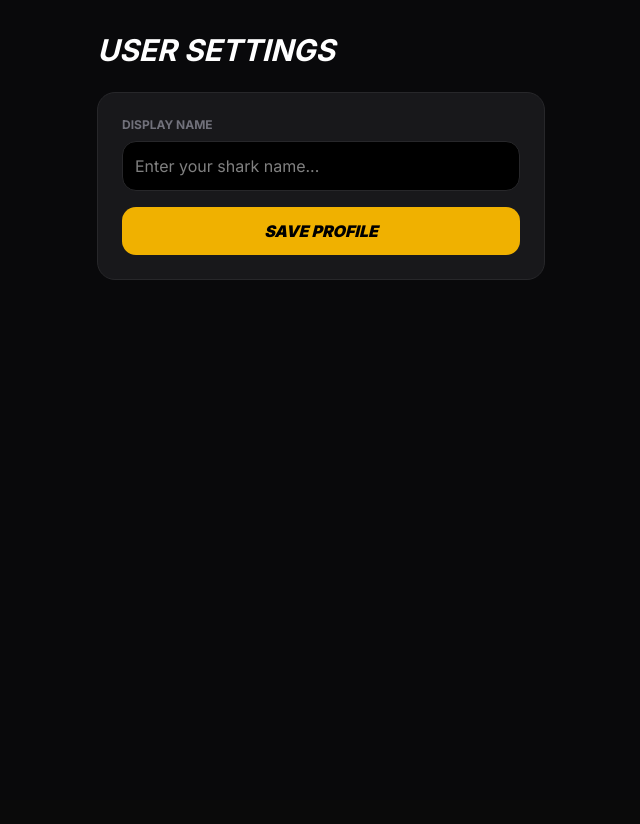
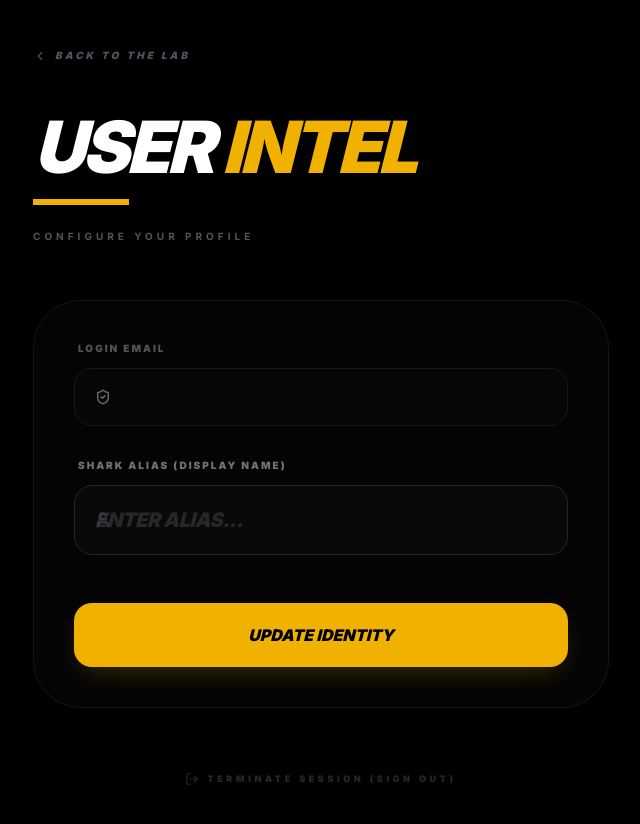
Before and after one commit to J-Souffle/PokahHomeGameApp, a Next.js app: page /dashboard/settings in a window 1280 px wide. Shown: the top 824 px of the page, without its empty margins (319-959 px from the left). Before the commit the page ends 800 px from the top, so only its background shows below. Built offline with nearby package versions, Linux system fonts and the light colour scheme; no server answers.

Commit message:
updated middleware and dashboard to have role based permissions

```diff
--- a/app/dashboard/session/[id]/page.tsx
+++ b/app/dashboard/session/[id]/page.tsx
@@ -24,7 +24,7 @@ export default function SessionDetailPage() {
       if (session) {
         const { data: results } = await supabase
           .from('player_results')
-          .select('*, profiles(full_name)')
+          .select('*, profiles(display_name, full_name)')
           .eq('session_id', sessionId)
           .order('final_chips', { ascending: false })
 
--- a/app/dashboard/settings/page.tsx
+++ b/app/dashboard/settings/page.tsx
@@ -1,47 +1,145 @@
 'use client'
 import { useState, useEffect } from 'react'
-import { createClient } from '@/lib/client' // Adjust based on your client helper path
+import { createClient } from '@/lib/client'
+import Link from 'next/link'
+import { ChevronLeft, User, LogOut, ShieldCheck } from 'lucide-react'
 
 export default function SettingsPage() {
   const supabase = createClient()
   const [name, setName] = useState('')
+  const [email, setEmail] = useState('')
   const [loading, setLoading] = useState(false)
+  const [message, setMessage] = useState('')
+
+  useEffect(() => {
+    async function getProfile() {
+      const { data: { user } } = await supabase.auth.getUser()
+      if (user) {
+        setEmail(user.email || '')
+        const { data } = await supabase
+          .from('profiles')
+          .select('display_name, full_name')
+          .eq('id', user.id)
+          .single()
+
+        if (data) setName(data.display_name || data.full_name || '')
+      }
+    }
+    getProfile()
+  }, [supabase])
 
   const updateProfile = async () => {
     setLoading(true)
+    setMessage('')
     const { data: { user } } = await supabase.auth.getUser()
+
     if (user) {
       const { error } = await supabase
         .from('profiles')
         .update({ display_name: name })
         .eq('id', user.id)
 
-      if (error) alert(error.message)
-      else alert('Profile updated!')
+      if (error) {
+        setMessage('Error: ' + error.message)
+      } else {
+        setMessage('Identity Updated.')
+        setTimeout(() => setMessage(''), 3000)
+      }
     }
     setLoading(false)
   }
 
+  const handleSignOut = async () => {
+    await supabase.auth.signOut()
+    window.location.href = '/login'
+  }
+
   return (
-    <div className="p-8 bg-zinc-950 min-h-screen text-white">
-      <div className="max-w-md mx-auto">
-        <h1 className="text-3xl font-bold mb-6 italic uppercase">User Settings</h1>
-        <div className="bg-zinc-900 p-6 rounded-2xl border border-zinc-800">
-          <label className="block text-zinc-500 text-xs font-bold uppercase mb-2">Display Name</label>
+    <div className="min-h-screen bg-black text-white selection:bg-yellow-500/30 px-4 py-8 md:p-12">
+      <div className="max-w-xl mx-auto flex flex-col min-h-[calc(100vh-6rem)]">
+
+        {/* Navigation */}
+        <Link
+          href="/dashboard"
+          className="group inline-flex items-center gap-2 text-zinc-600 hover:text-white transition-all mb-8 md:mb-12 font-black italic text-[10px] tracking-[0.3em] uppercase"
+        >
+          <ChevronLeft size={14} className="group-hover:-translate-x-1 transition-transform" />
+          Back to the Lab
+        </Link>
+
+        {/* Header */}
+        <header className="mb-10 md:mb-14">
+          <h1 className="text-5xl md:text-7xl font-black italic tracking-tighter uppercase leading-none">
+            USER <span className="text-yellow-500">INTEL</span>
+          </h1>
+          <div className="h-1.5 w-16 md:w-24 bg-yellow-500 mt-4" />
+          <p className="text-zinc-600 mt-6 text-[10px] font-bold tracking-[0.4em] uppercase">Configure your profile</p>
+        </header>
+
+        {/* Form Container */}
+        <div className="flex-grow space-y-6">
+          <div className="bg-zinc-900/20 border border-zinc-800/50 p-6 md:p-10 rounded-[2rem] md:rounded-[3rem] shadow-2xl">
+            <div className="space-y-8">
+
+              {/* Email Section */}
+              <div className="space-y-3">
+                <label className="block text-[9px] md:text-[10px] font-black text-zinc-600 uppercase tracking-[0.2em] px-1">
+                  Login Email
+                </label>
+                <div className="w-full bg-zinc-950/50 border border-zinc-900 p-4 md:p-5 rounded-2xl text-zinc-500 font-mono text-xs md:text-sm cursor-not-allowed flex items-center gap-3 overflow-hidden">
+                  <ShieldCheck size={16} className="shrink-0" />
+                  <span className="truncate">{email}</span>
+                </div>
+              </div>
+
+              {/* Display Name Section */}
+              <div className="space-y-3">
+                <label className="block text-[9px] md:text-[10px] font-black text-zinc-500 uppercase tracking-[0.2em] px-1">
+                  Shark Alias (Display Name)
+                </label>
+                <div className="relative flex items-center group">
+                  <User size={18} className="absolute left-5 text-zinc-700 group-focus-within:text-yellow-500 transition-colors" />
                   <input
-            className="w-full bg-black border border-zinc-800 p-3 rounded-xl mb-4 focus:border-yellow-500 outline-none transition-all"
-            placeholder="Enter your shark name..."
+                    className="w-full bg-zinc-950 border border-zinc-800 p-4 md:p-5 pl-14 rounded-2xl focus:outline-none focus:border-yellow-500 transition-all font-black text-lg md:text-xl uppercase italic tracking-tight placeholder:text-zinc-800"
+                    placeholder="ENTER ALIAS..."
                     value={name}
                     onChange={(e) => setName(e.target.value)}
                   />
+                </div>
+              </div>
+
+              {/* Action Button */}
+              <div className="pt-4">
                 <button
                   onClick={updateProfile}
                   disabled={loading}
-            className="w-full bg-yellow-500 text-black font-black py-3 rounded-xl hover:bg-yellow-400 transition-all uppercase italic"
+                  className="w-full bg-yellow-500 text-black font-black italic py-4 md:py-5 rounded-2xl hover:bg-yellow-400 transition-all uppercase flex items-center justify-center gap-2 group disabled:opacity-50 shadow-[0_10px_30px_-10px_rgba(234,179,8,0.3)] active:scale-[0.98]"
                 >
-            {loading ? 'Saving...' : 'Save Profile'}
+                  {loading ? 'SYNCING...' : 'UPDATE IDENTITY'}
                 </button>
+
+                {message && (
+                  <p className={`text-center font-black italic text-[10px] uppercase tracking-widest animate-pulse mt-6 ${
+                    message.includes('Error') ? 'text-red-500' : 'text-yellow-500'
+                  }`}>
+                    {message}
+                  </p>
+                )}
               </div>
+            </div>
+          </div>
+        </div>
+
+        {/* Footer / Danger Zone */}
+        <footer className="mt-12 mb-4">
+          <button
+            onClick={handleSignOut}
+            className="w-full flex items-center justify-center gap-2 text-zinc-800 hover:text-red-500 transition-colors font-black uppercase text-[9px] tracking-[0.4em] py-4"
+          >
+            <LogOut size={14} />
+            Terminate Session (Sign Out)
+          </button>
+        </footer>
       </div>
     </div>
   )
--- a/middleware.ts
+++ b/middleware.ts
@@ -32,14 +32,35 @@ export async function middleware(request: NextRequest) {
   // This refreshes the session if it's expired
   const { data: { user } } = await supabase.auth.getUser()
 
-  // Protect the dashboard: If someone isn't logged in, kick them to /login
+  // 1. Basic Auth Protection
   if (!user && request.nextUrl.pathname.startsWith('/dashboard')) {
     return NextResponse.redirect(new URL('/login', request.url))
   }
 
-  // If they ARE logged in and try to go to /login, send them to /dashboard
+  // 2. Prevent logged-in users from seeing login page
   if (user && request.nextUrl.pathname === '/login') {
     return NextResponse.redirect(new URL('/dashboard', request.url))
+  }
+
+  // 3. Host-Only Route Protection
+  const isHostRoute =
+    request.nextUrl.pathname.startsWith('/dashboard/host') ||
+    request.nextUrl.pathname.startsWith('/dashboard/log-session')
+
+  if (user && isHostRoute) {
+    // Check the role in the profiles table
+    const { data: profile } = await supabase
+      .from('profiles')
+      .select('role')
+      .eq('id', user.id)
+      .single()
+
+    // If role isn't 'host', block access
+    if (profile?.role !== 'host') {
+      const url = request.nextUrl.clone()
+      url.pathname = '/dashboard'
+      return NextResponse.redirect(url)
+    }
   }
 
   return response
```
Also changed, not shown: app/dashboard/page.tsx (+37 -22 lines). Lines whose indentation alone changed are shown as unchanged.
